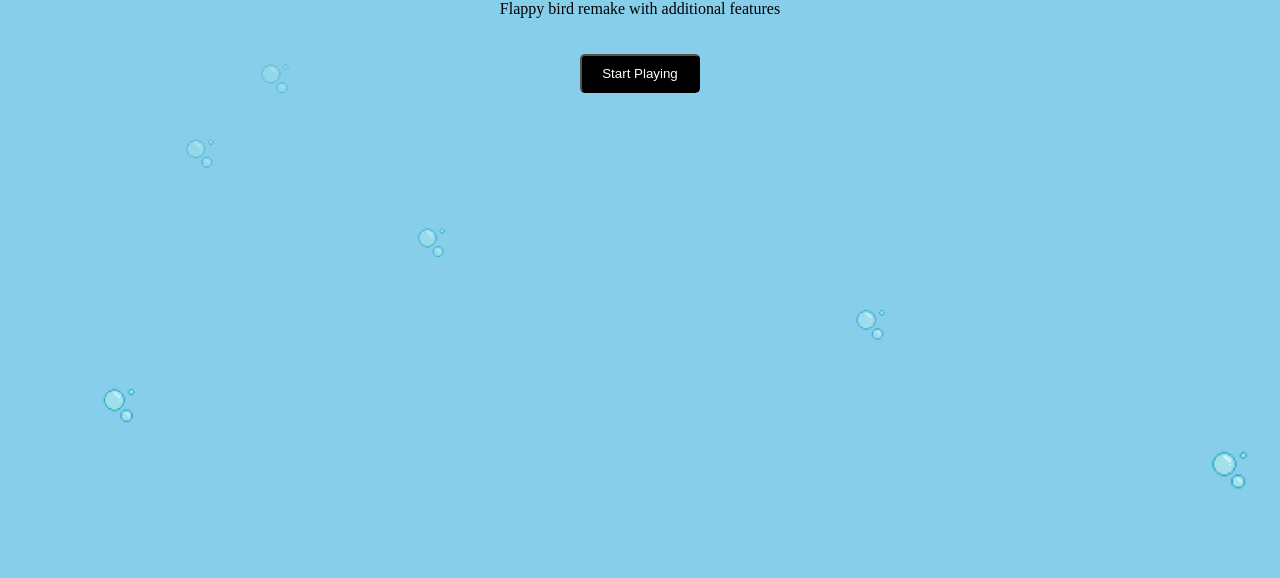
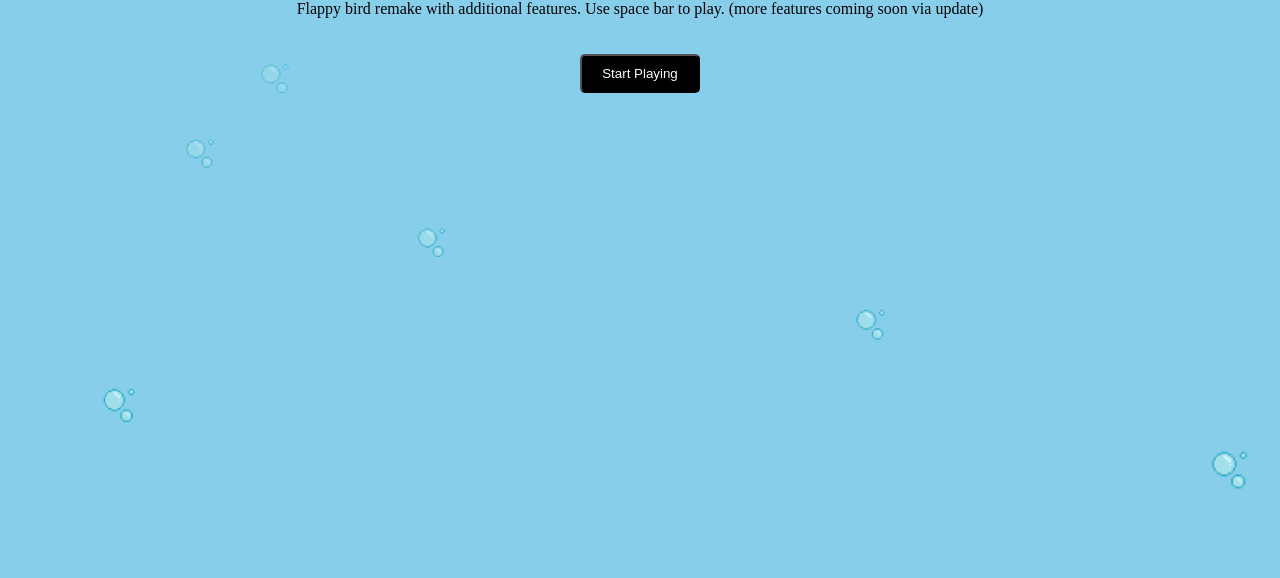
Before and after one commit to hjw1112/Flapp-the-Birds, a plain HTML site: page index.html in a window 1280 px wide. Shown: the part 238-816 px from the top of the page. Drawn offline with Linux system fonts and the light colour scheme.

Commit message:
added description

```diff
--- a/index.html
+++ b/index.html
@@ -9,7 +9,7 @@
 <body>
     <div id="container">
 <img src="resources/effects/Logo.png" alt="Snorkel Birds Logo" class="float" id="Logo">
-        <p id="description">Flappy bird remake with additional features</p>
+        <p id="description">Flappy bird remake with additional features. Use space bar to play. (more features coming soon via update)</p>
         <button class="button" id="startbutton">Start Playing</button>
         <div id="game_container">
             <canvas id="game_canvas"></canvas>
```
